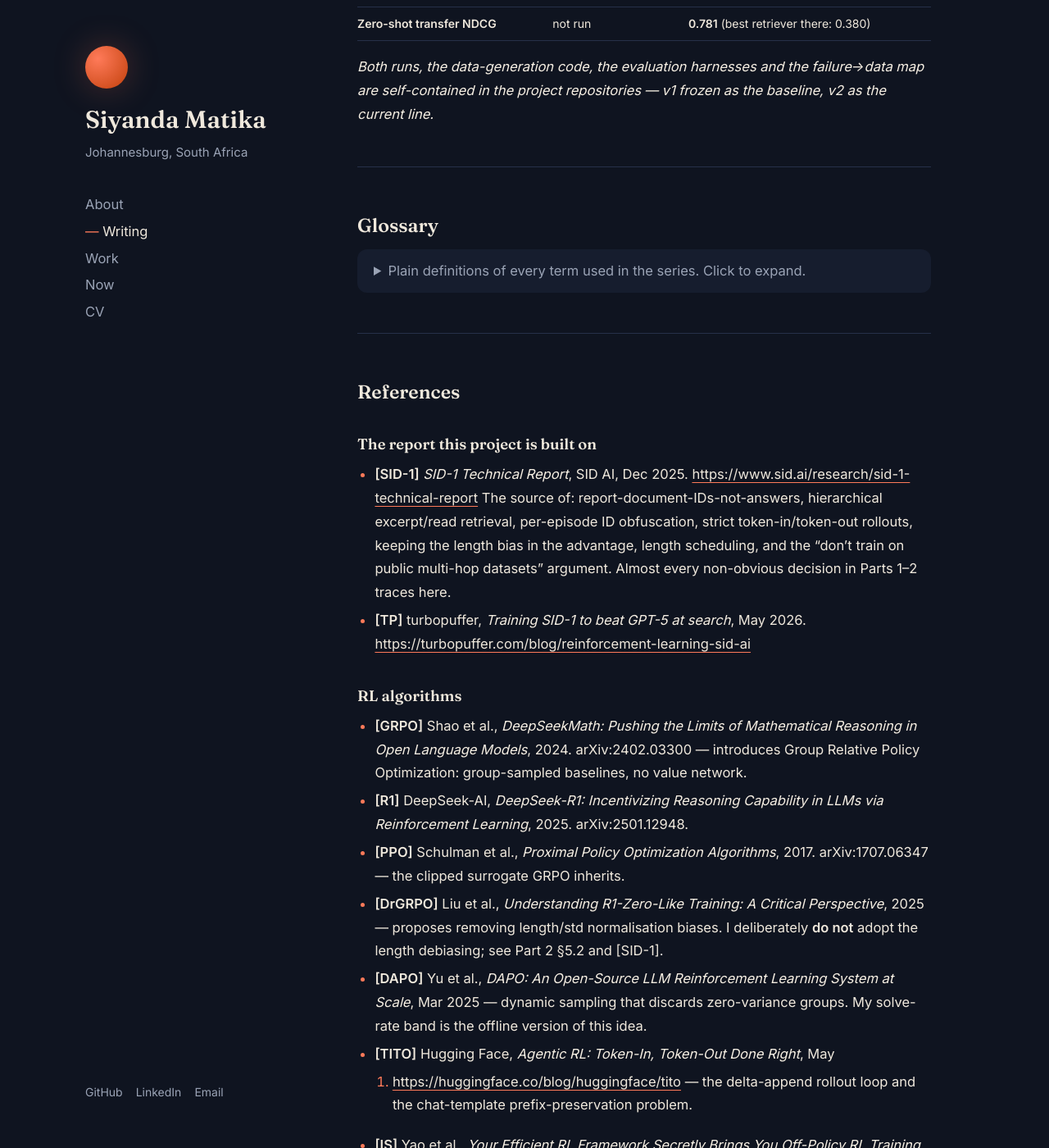
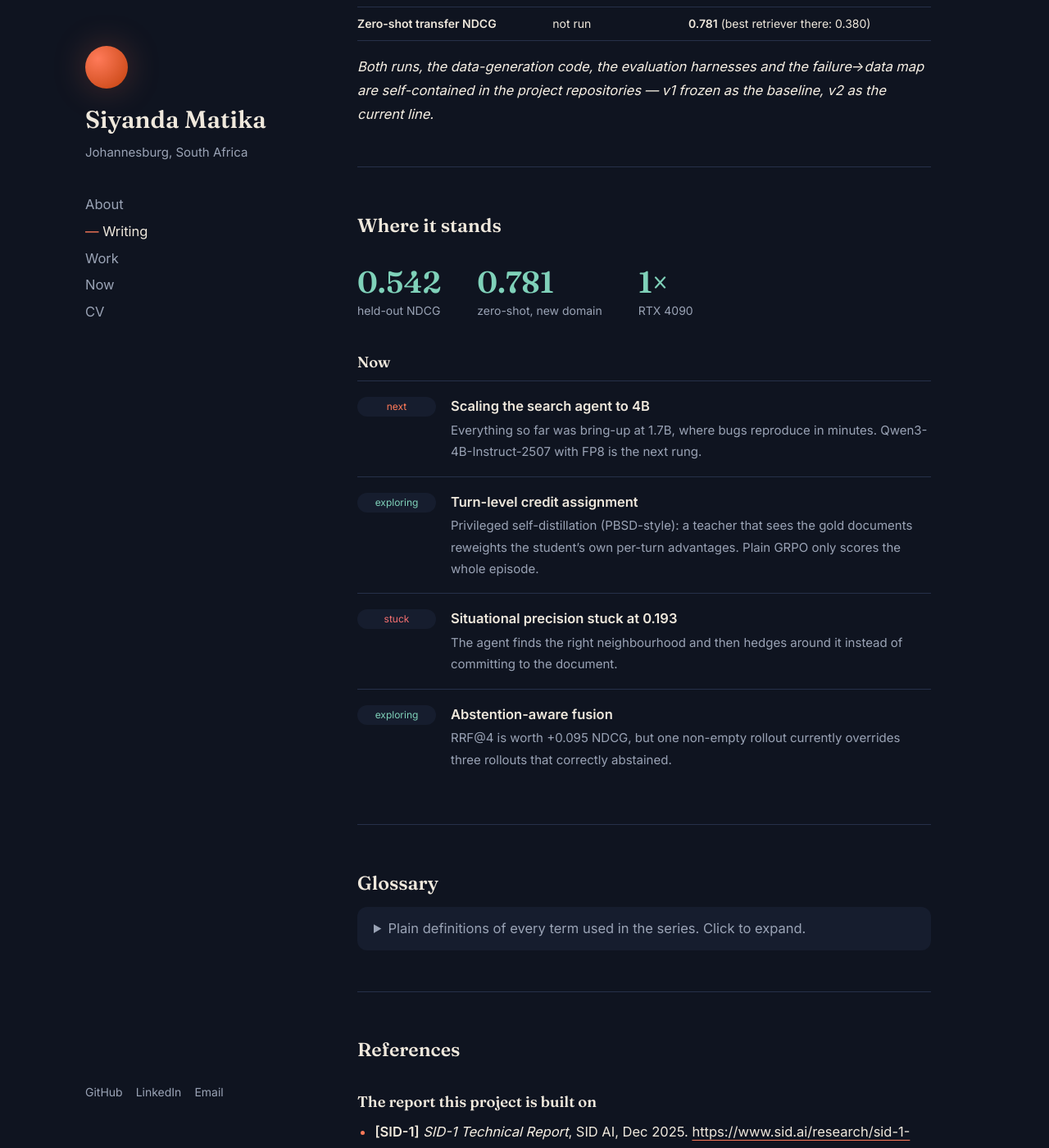
Before and after one commit to matikasiyanda/matikasiyanda.github.io, a Jekyll site: the page built from _posts/2026-09-04-part-3-results.md, in a window 1280 px wide and 1400 px high, scrolled down 9475 px. Shown: the whole window at 82% size. Built offline with Jekyll 4.4.1, drawn with Linux system fonts in a browser that asks for light colours; comment, search, counter and statistics services are not loaded; some of the changed text lies outside the part shown.

Commit message:
Part 3: close with headline numbers and the Now list

```diff
--- a/_posts/2026-09-04-part-3-results.md
+++ b/_posts/2026-09-04-part-3-results.md
@@ -295,6 +295,21 @@ fan out, read, verify, commit — or say it isn't there.
 *Both runs, the data-generation code, the evaluation harnesses and the
 failure→data map are self-contained in the project repositories — v1 frozen as
 the baseline, v2 as the current line.*
+
+
+---
+
+## Where it stands {#where-it-stands}
+
+<div class="stats">
+  <div class="stat"><b>0.542</b><span>held-out NDCG</span></div>
+  <div class="stat"><b>0.781</b><span>zero-shot, new domain</span></div>
+  <div class="stat"><b>1&times;</b><span>RTX 4090</span></div>
+</div>
+
+### Now {#now}
+
+{% include problems.html full=true %}
 
 
 ---
```
Also changed, not shown: scripts/import_agent_rl.py (+21 -0 lines).
